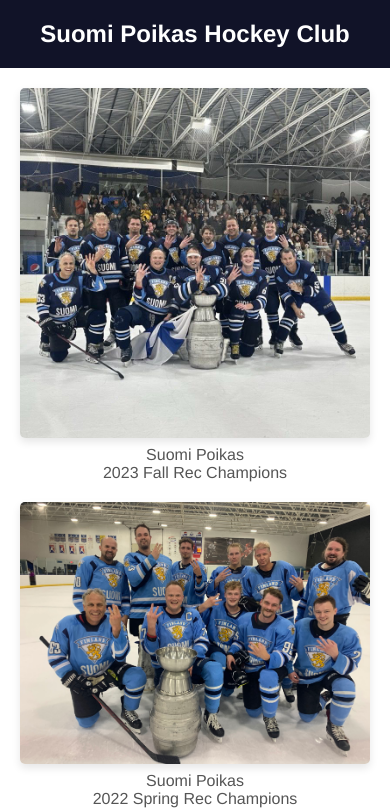
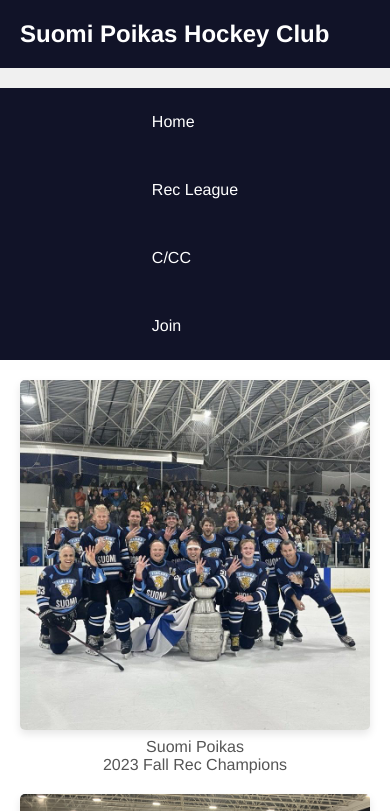
Before and after one commit to jamonholmgren/poikas, a plain HTML site: page index.html in a window 390 px wide. Shown: the top 811 px of the page. Drawn offline with Linux system fonts and the light colour scheme.

Commit message:
Add main navigation menu to pages

```diff
--- a/common.js
+++ b/common.js
@@ -64,3 +64,43 @@ async function loadData(options = {}) {
   }
   return _rosterData;
 }
+
+/**
+ * Creates the main nav menu at the top of the page.
+ *
+ * @param {String} element
+ */
+function buildMenu(element) {
+  const menuItems = [
+    { label: "Home", url: "/" },
+    { label: "Rec League", url: "/season/?year=2024&season=spring&level=rec" },
+    { label: "C/CC", url: "/season/?year=2024&season=spring&level=c" },
+    { label: "Join", url: "/join/" },
+  ];
+
+  const nav = document.querySelector(element);
+  if (!nav) {
+    throw new Error("Could not find nav element: " + element);
+  }
+
+  const ul = document.createElement("ul");
+  nav.appendChild(ul);
+
+  menuItems.forEach((item) => {
+    const li = document.createElement("li");
+    const a = document.createElement("a");
+    a.href = item.url;
+    a.textContent = item.label;
+    li.appendChild(a);
+    ul.appendChild(li);
+
+    const currentPath =
+      window.location.pathname + window.location.search + window.location.hash;
+
+    if (currentPath === item.url) {
+      li.classList.add("active");
+    } else {
+      console.log(currentPath, item.url);
+    }
+  });
+}
--- a/index.html
+++ b/index.html
@@ -15,6 +15,10 @@
     <div class="header">
       <h1><a href="/">Suomi Poikas Hockey Club</a></h1>
     </div>
+    <nav id="nav"></nav>
+    <script>
+      buildMenu("#nav");
+    </script>
     <div class="container">
       <div class="sidebar">
         <a class="photo" href="/season/?year=2023&season=fall&level=rec">
--- a/poikas.json
+++ b/poikas.json
@@ -1480,13 +1480,22 @@
         "Orrin Erickson",
         "Shane Matson",
         "Jamon Holmgren"
+      ],
+      "games": [
+        {
+          "vs": "Liquid Gold",
+          "us": 2,
+          "them": 5,
+          "result": "lost",
+          "notable": "Brenden and Shane goals. Shots were 11-13. Jamon out, Dennis in net."
+        }
       ]
     },
     {
       "year": 2024,
       "season": "Spring",
       "level": "C",
-      "schedule": "https://mountainview.ezleagues.ezfacility.com/leagues/440609/MVIA-Adult-Hockey-League-Spring-2024--CCC-League.aspx?framed=1",
+      "schedule": "https://mountainview.ezleagues.ezfacility.com/teams/2950569/Suomi-Poikas-C.aspx?framed=1",
       "wins": 0,
       "losses": 0,
       "ties": 0,
@@ -1505,6 +1514,16 @@
         "Scott Daniels",
         "Steve Saunders",
         "Jamon Holmgren"
+      ],
+      "games": [
+        {
+          "vs": "PBR",
+          "us": 2,
+          "them": 7,
+          "result": "lost",
+          "sisu": "Kieren Sarkela",
+          "notable": "Kieren's first C-level game. Asa & Kieren goals, Joel assist on Asa's."
+        }
       ]
     }
   ],
--- a/styles.css
+++ b/styles.css
@@ -41,6 +41,7 @@ body {
   margin: 0; /* Remove default margin */
   color: #ffffff; /* White color for contrast */
   font-size: 24px; /* Appropriately sized font for visibility */
+  flex: 1;
 }
 
 /* Style for the header link */
@@ -59,6 +60,77 @@ body {
   height: 50px; /* Control the image size */
   vertical-align: middle; /* Align with the text */
   margin-right: 10px; /* Space between the image and text */
+}
+
+/* Navigation styles -- a horizontal menu except on mobile when it goes vertical */
+
+nav#nav {
+  display: flex; /* Align items in a row */
+  align-items: center; /* Center items vertically */
+  justify-content: center; /* Center the menu */
+  background-color: #111328; /* Dark background color */
+}
+
+nav#nav ul {
+  list-style: none; /* Remove default list styles */
+  padding: 0; /* Remove default padding */
+  margin: 0; /* Remove default margin */
+  display: flex; /* Align items in a row */
+  align-items: center; /* Center items vertically */
+}
+
+nav#nav ul li {
+  margin: 0 10px; /* Space between menu items */
+}
+
+nav#nav ul li a {
+  color: #ffffff; /* White color for the text */
+  text-decoration: none; /* No underline for a clean look */
+  transition: color 0.3s; /* Smooth transition for hover effect */
+  padding: 15px 30px; /* Padding around the text */
+  display: inline-block; /* Allows the use of margin and padding */
+}
+
+/* Active link styles */
+
+nav#nav ul li.active a {
+  color: #4082c3; /* Lighter blue for active link */
+}
+
+/* Hover effect for the navigation links */
+
+nav#nav ul li a:hover {
+  color: #8fb0d1; /* Lighter blue for hover effect */
+}
+
+/* Adjustments for mobile view */
+
+@media screen and (max-width: 768px) {
+  .header {
+    flex-direction: column; /* Adjusts to a vertical layout */
+    align-items: flex-start; /* Aligns items to the left */
+  }
+
+  .header-logo {
+    margin-bottom: 10px; /* Space between logo and title */
+  }
+
+  .header h1 {
+    text-align: left; /* Aligns the title to the left */
+  }
+
+  nav#nav {
+    margin-top: 20px; /* Space between the title and menu */
+  }
+
+  nav#nav ul {
+    flex-direction: column; /* Adjusts to a vertical layout */
+    align-items: flex-start; /* Aligns items to the left */
+  }
+
+  nav#nav ul li {
+    margin: 10px 0; /* Space between menu items */
+  }
 }
 
 /* Layout styles */
@@ -158,6 +230,14 @@ a:hover {
     width: 100%;
     height: 200px;
   }
+}
+
+/* Error style -- shows #f69e44 border color and font color, and a bigger font */
+p.error {
+  color: #f69e44;
+  border: 1px solid #f69e44;
+  padding: 10px;
+  font-size: 18px;
 }
 
 .details {
```
Also changed, not shown: join/index.html (+5 -0 lines), player/index.html (+4 -0 lines), player/player.js (+6 -1 lines), season/index.html (+13 -0 lines).
